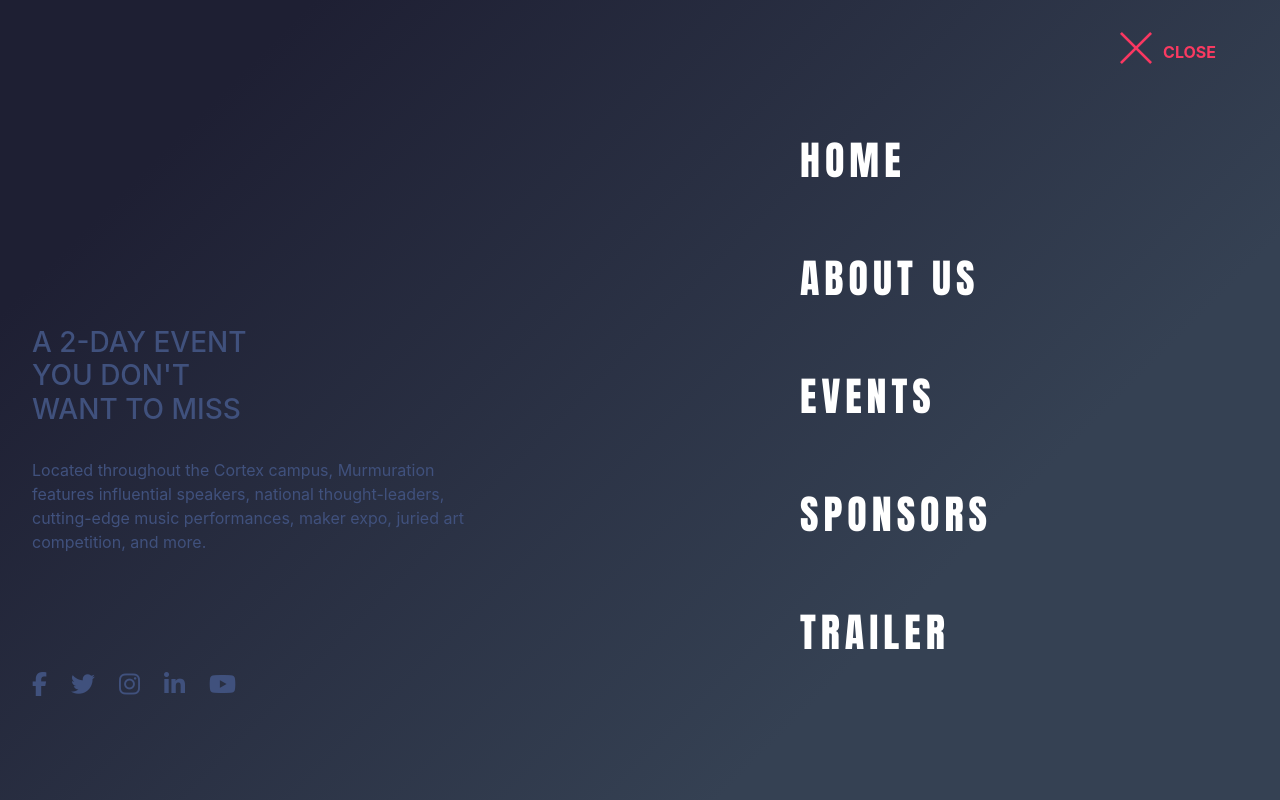
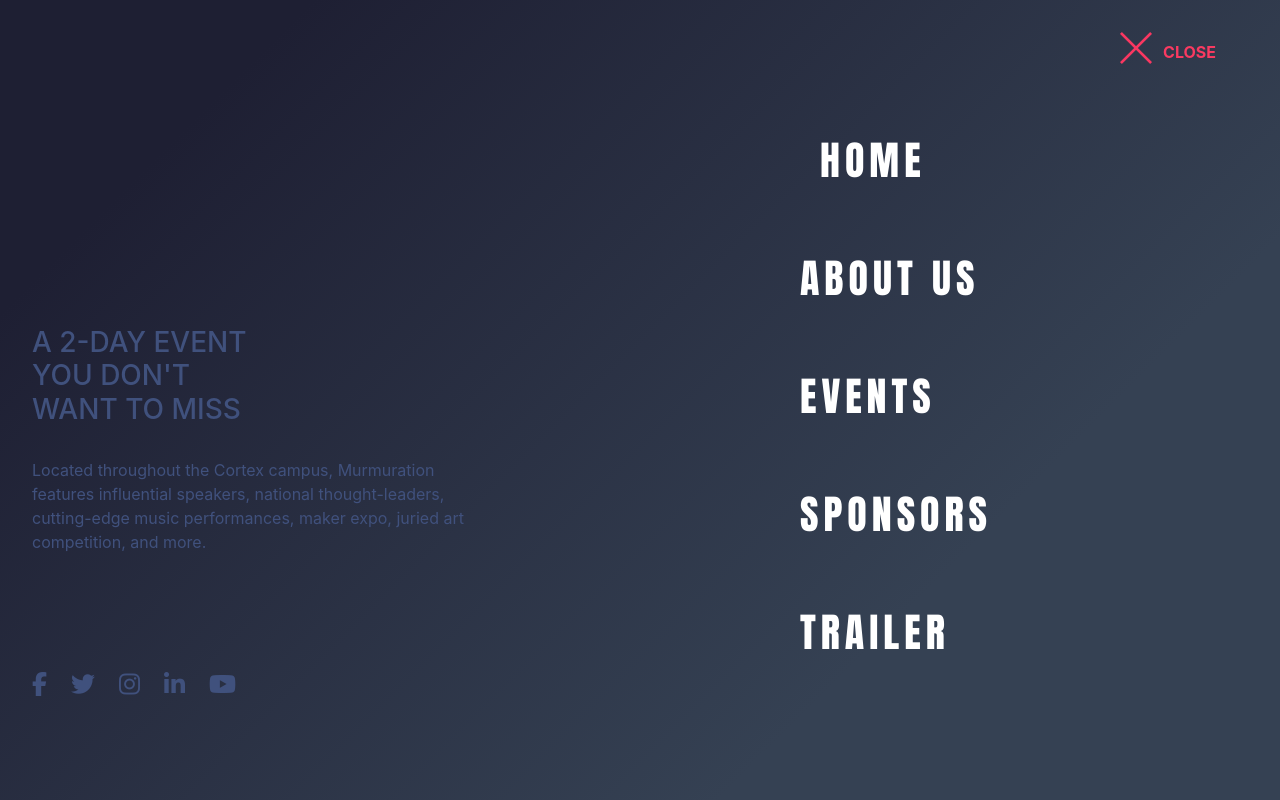
Before and after one commit to TeraSurror/Oculus, an Angular app: page /navigation in a window 1280 px wide. In both pictures the pointer is over the link "HOME". Built offline with nearby package versions, Linux system fonts and the light colour scheme.

Commit message:
Navigation Animation Improved

```diff
--- a/src/app/navigation/navbar/navbar.component.css
+++ b/src/app/navigation/navbar/navbar.component.css
@@ -58,6 +58,7 @@ a {
 .nav-list a {
     margin: 1em 0;
     cursor: pointer;
+    transition: transform 0.5s ease;
 }
 
 .nav-list h1 {
@@ -92,6 +93,11 @@ a {
     animation-duration: 0.5s;
     animation-delay: 0.4s;
 }
+
+.nav-list a:hover{
+    transform: translateX(20px);
+}
+
 
 @keyframes fadeInLeft {
     from {
```
